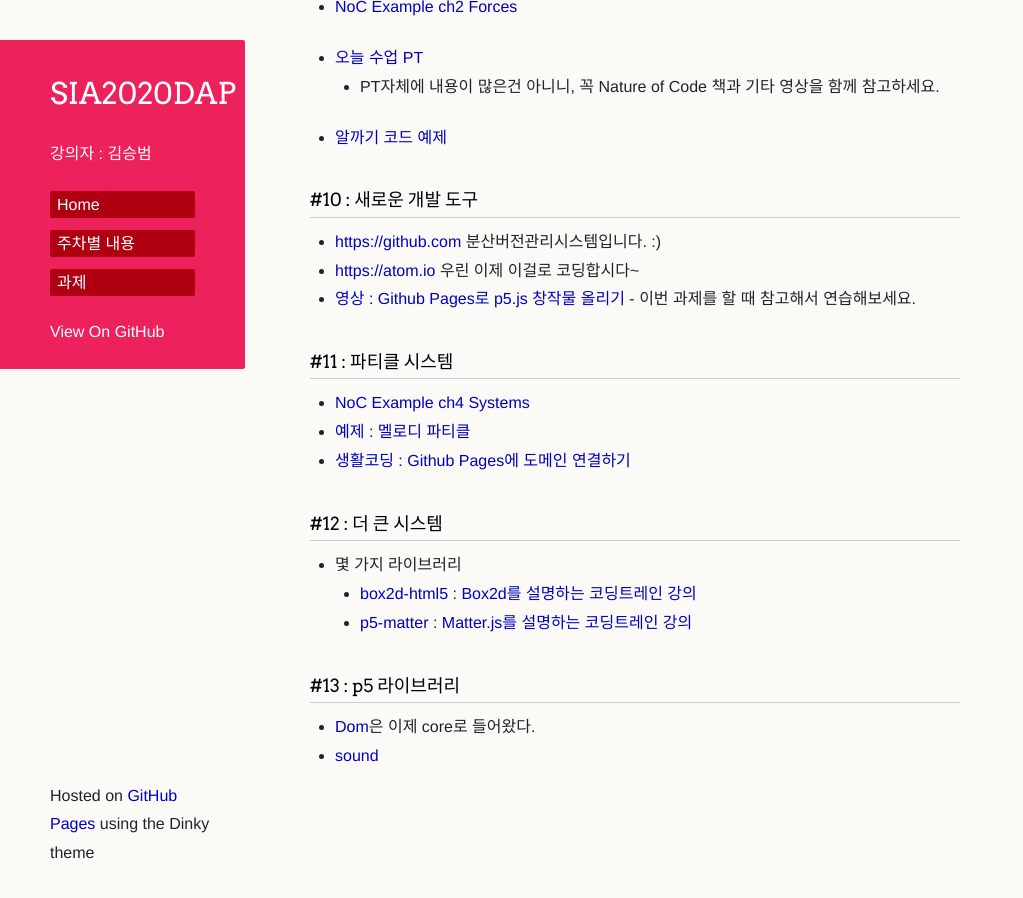
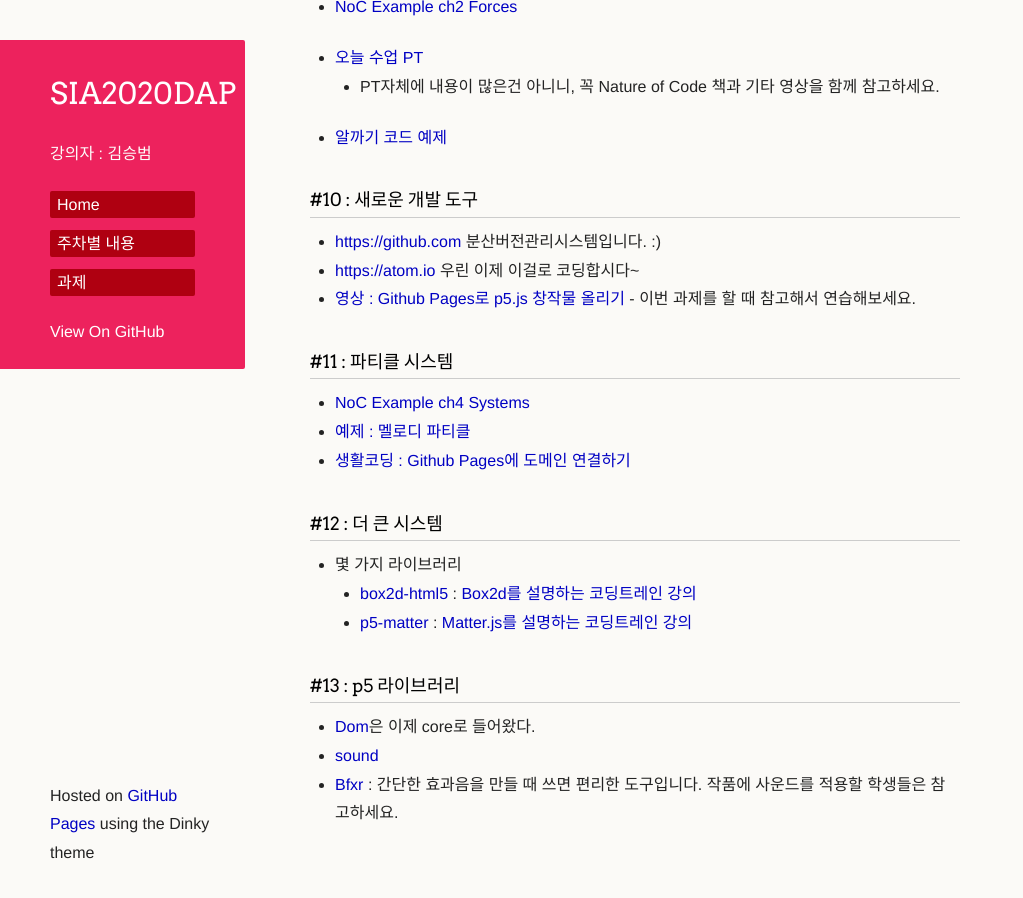
Before and after one commit to picxenk/SIA2020DAP, a Jekyll site: the page built from curriculum.md, in a window 1280 px wide and 900 px high, scrolled down 2683 px. Shown: the whole window, without its empty margins (0-1023 px from the left). Built offline with Jekyll 4.4.1, drawn with Linux system fonts in a browser that asks for light colours; our own code applies the rules of GitHub Pages for plain Markdown files; a script that is not in the unit is left out; the repository's description, which GitHub fills in, is left out.

Commit message:
Update curriculum.md

```diff
--- a/curriculum.md
+++ b/curriculum.md
@@ -95,3 +95,4 @@
 ### #13 : p5 라이브러리
  * [Dom](https://p5js.org/reference/#group-DOM)은 이제 core로 들어왔다.
  * [sound](https://p5js.org/reference/#/libraries/p5.sound)
+ * [Bfxr](https://www.bfxr.net/) : 간단한 효과음을 만들 때 쓰면 편리한 도구입니다. 작품에 사운드를 적용할 학생들은 참고하세요.
```
